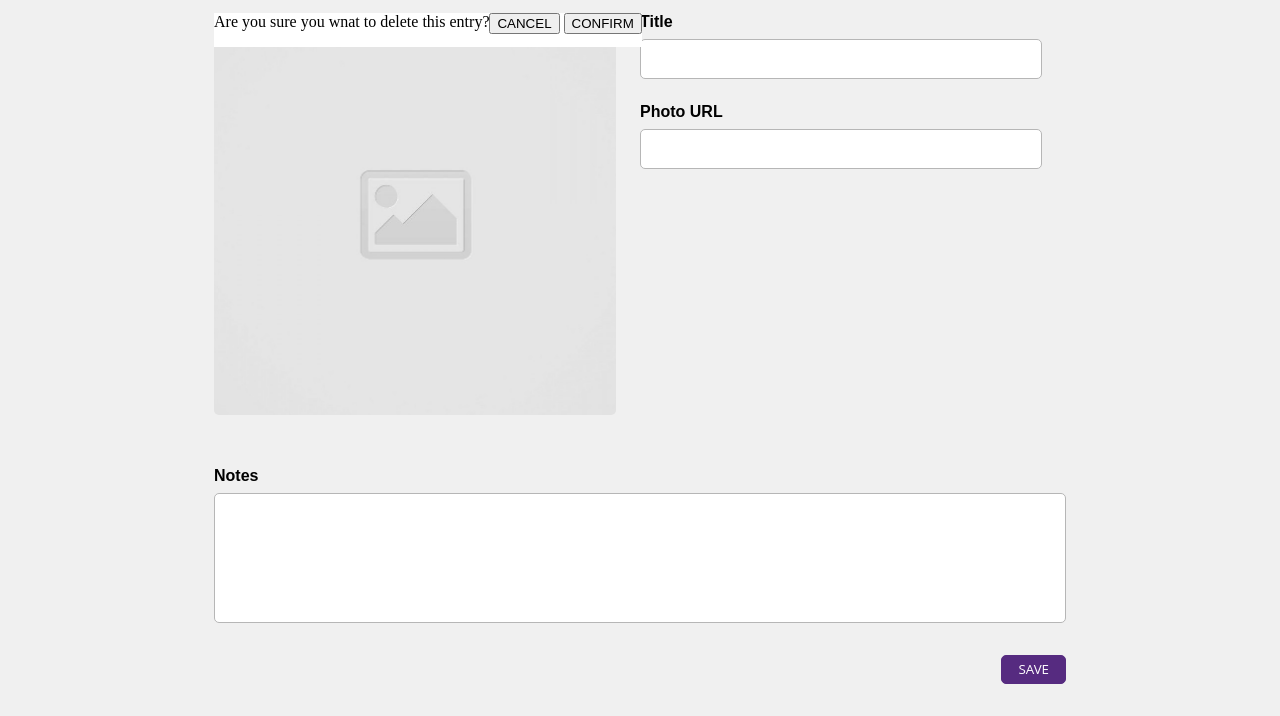
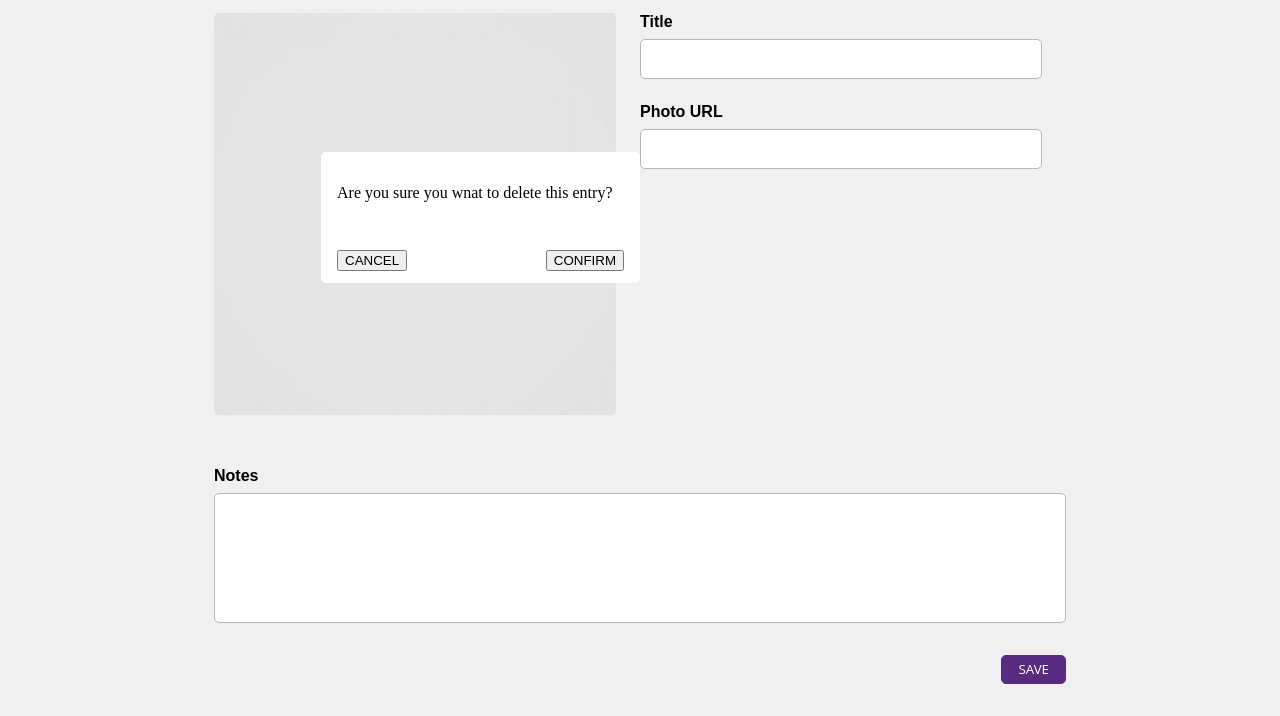
Before and after one commit to chang-yoo/code-journal, a website: page index.html in a window 1280 px wide. Shown: the part 117-833 px from the top of the page. Drawn offline with Linux system fonts and the light colour scheme.

Commit message:
in progress

```diff
--- a/css/styles.css
+++ b/css/styles.css
@@ -140,8 +140,30 @@ a:hover {
   padding: 0 0.5px;
 }
 
-.position-fixed {
+.popup-box {
   position: fixed;
+  padding: 2rem 1rem 1rem;
+  background-color: white;
+  width: 319px;
+  height: 131px;
+  border-radius: 5px;
+  right: 50%;
+  bottom: 50%;
+}
+
+.position-fixed p {
+  font-size: 14px;
+  font-weight: bold;
+}
+
+.position-btn {
   display: flex;
-  background-color: white;
+  justify-content: space-between;
+  padding-top: 2rem;
 }
+
+.popup-background {
+  position: absolute;
+  background-color: rgba(32, 32, 32, 0.86);
+  width: 100%;
+}
--- a/index.html
+++ b/index.html
@@ -60,16 +60,16 @@
               <button class="delete hidden">Delete Entry</button>
               <button class="purple-button">SAVE</button>
             </div>
-            <div class="position-fixed">
-              <div>
-                <p>Are you sure you wnat to delete this entry?</p>
-              </div>
-              <div>
-                <button>CANCEL</button>
-                <button>CONFIRM</button>
-              </div>
-            </div>
           </form>
+        </div>
+      </div>
+    </div>
+    <div class="popup-background column-full">
+      <div class="popup-box">
+        <p>Are you sure you wnat to delete this entry?</p>
+        <div class="position-btn">
+          <button>CANCEL</button>
+          <button>CONFIRM</button>
         </div>
       </div>
     </div>
```
